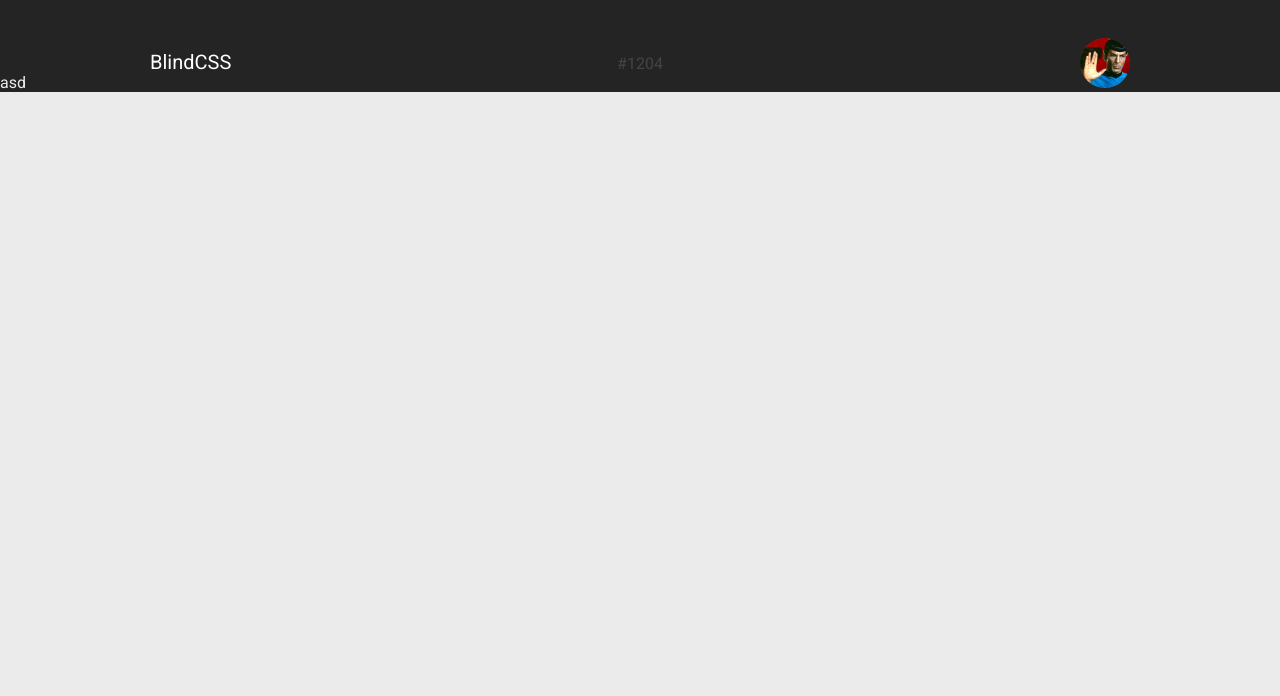
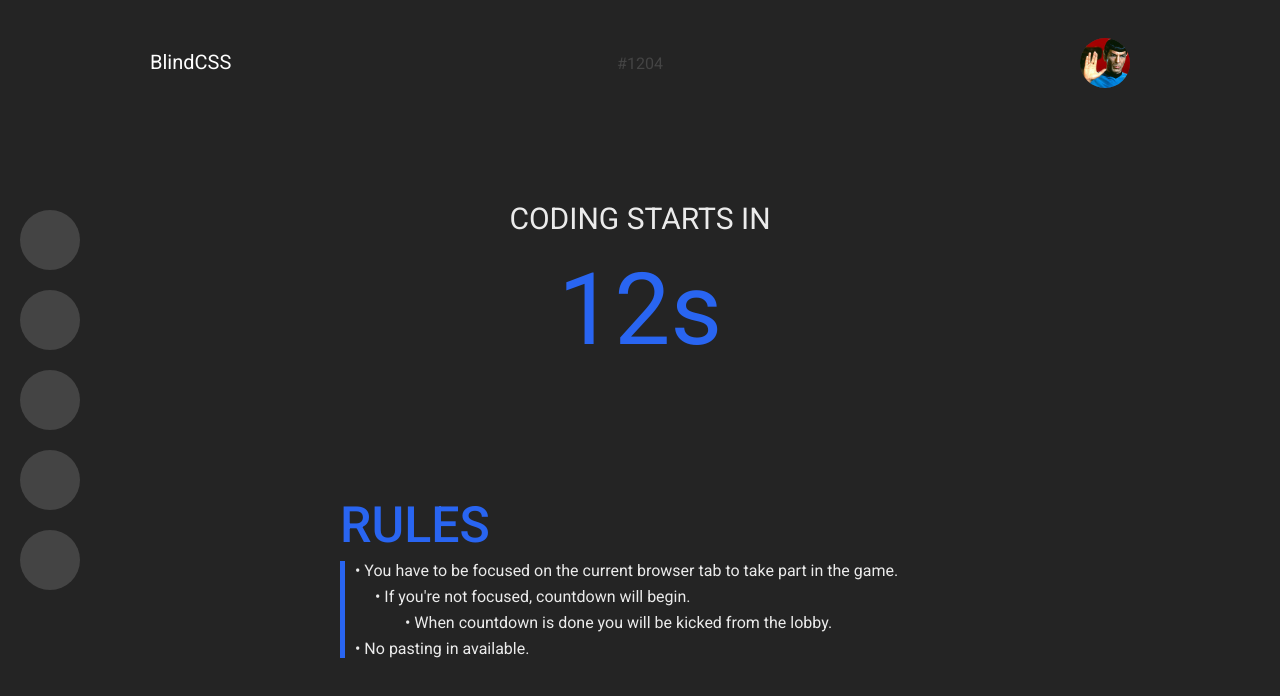
Before and after one commit to salalo/blindcss, a Vue app in the folder client/: page /lobby in a window 1280 px wide. Shown: the top 696 px of the page. Built offline with nearby package versions, Linux system fonts and the light colour scheme.

Commit message:
lobby design

```diff
--- a/client/src/components/logged/MenuUser.vue
+++ b/client/src/components/logged/MenuUser.vue
@@ -6,14 +6,14 @@
 
 <script>
 import VueCookies from "vue-cookies";
+import axios from "axios";
 
 export default {
   methods: {
     logout() {
-      fetch("http://localhost:8081/auth/logout", {
-        method: "GET",
-        credentials: "include"
-      })
+      axios.defaults.withCredentials = true;
+      axios
+        .get("http://localhost:8081/auth/logout")
         .then(res => console.log(res))
         .catch(err => console.error(err));
       VueCookies.remove("SESS");
--- a/client/src/components/logged/home/LobbiesLobby.vue
+++ b/client/src/components/logged/home/LobbiesLobby.vue
@@ -62,6 +62,10 @@ export default {};
     transform: translateY(-50%);
     margin-right: 0;
 
+    span {
+      color: $grey;
+    }
+
     &-timer {
       color: $main;
       font-size: 50px;
--- /dev/null
+++ b/client/src/components/logged/lobby/Players.vue
@@ -0,0 +1,33 @@
+<template>
+  <aside>
+    <div class="player"></div>
+    <div class="player"></div>
+    <div class="player"></div>
+    <div class="player"></div>
+    <div class="player"></div>
+  </aside>
+</template>
+
+<script>
+export default {};
+</script>
+
+<style lang="scss" scoped>
+@import "@/stylesheets/master.scss";
+
+aside {
+  width: 60px;
+  height: 380px;
+  position: absolute;
+  top: calc(50% - 190px);
+  left: 20px;
+
+  .player {
+    width: 60px;
+    height: 60px;
+    background-color: $light-grey;
+    margin-bottom: 20px;
+    border-radius: 100%;
+  }
+}
+</style>
--- a/client/src/views/Lobby.vue
+++ b/client/src/views/Lobby.vue
@@ -1,16 +1,33 @@
 <template>
   <div class="waiting_room-container">
     <Menu></Menu>
-    <main>asd</main>
+    <Players></Players>
+    <main>
+      <div class="countdown">
+        <span>CODING STARTS IN</span>
+        <div class="countdown-timer">12s</div>
+      </div>
+      <div class="rules">
+        <span>RULES</span>
+        <div class="rules-paragraphs">
+          <p>• You have to be focused on the current browser tab to take part in the game.</p>
+          <p style="margin-left: 30px">• If you're not focused, countdown will begin.</p>
+          <p style="margin-left: 60px">• When countdown is done you will be kicked from the lobby.</p>
+          <p>• No pasting in available.</p>
+        </div>
+      </div>
+    </main>
   </div>
 </template>
 
 <script>
 import Menu from "../components/logged/Menu.vue";
+import Players from "../components/logged/lobby/Players.vue";
 
 export default {
   components: {
-    Menu
+    Menu,
+    Players
   }
 };
 </script>
@@ -20,5 +37,50 @@ export default {
 
 .waiting_room-container {
   background-color: $grey;
+  height: 100vh;
+  width: 100vw;
+}
+
+main {
+  margin-top: 10%;
+
+  .countdown {
+    max-width: 300px;
+    margin: 0 auto;
+
+    span {
+      font-size: 30px;
+      display: table;
+      margin: 0 auto;
+    }
+
+    &-timer {
+      color: $main;
+      font-size: 100px;
+      margin: 0 auto;
+      margin-top: 15px;
+      text-align: center;
+    }
+  }
+
+  .rules {
+    margin: 0 auto;
+    max-width: 600px;
+    margin-top: 10%;
+
+    span {
+      font-size: 50px;
+      color: $main;
+      font-weight: $medium;
+    }
+
+    p {
+      margin: 7px 10px;
+    }
+
+    &-paragraphs {
+      border-left: 5px solid $main;
+    }
+  }
 }
 </style>
```
